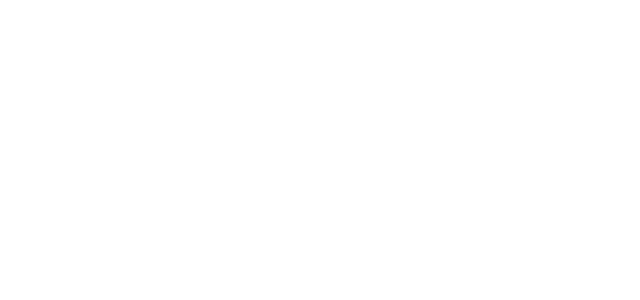
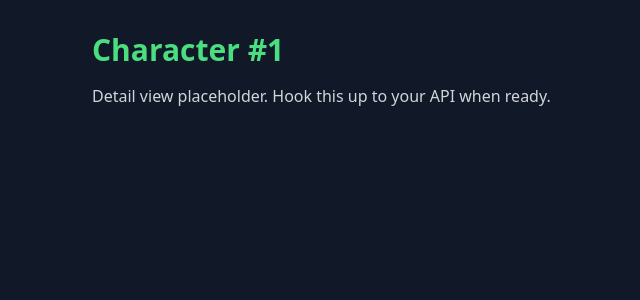
Before and after one commit to fatemeebrahimzadeh/rick-morty, a Nuxt app: page /character/1 in a window 1280 px wide. Before the commit this address had no page. Shown: the top 300 px of the page, without its empty margins (164-804 px from the left). Built offline with nearby package versions, Linux system fonts and the light colour scheme.

Commit message:
feat: add character details page with cards and pagination

```diff
--- /dev/null
+++ b/app/components/CharacterCard.vue
@@ -0,0 +1,5 @@
+<template>
+  <div class="bg-gray-800 border border-gray-700 rounded-lg p-4 shadow">
+    <p class="text-sm text-gray-400">Character card placeholder</p>
+  </div>
+</template>
--- /dev/null
+++ b/app/components/Pagination.vue
@@ -0,0 +1,5 @@
+<template>
+  <nav class="flex items-center gap-2 text-gray-200">
+    <span class="text-sm text-gray-400">Pagination placeholder</span>
+  </nav>
+</template>
--- /dev/null
+++ b/app/composables/useCharacters.ts
@@ -0,0 +1,12 @@
+import { ref } from 'vue'
+
+/**
+ * Minimal stub composable; replace with real API calls later.
+ */
+export function useCharacters() {
+  const characters = ref([])
+  const loading = ref(false)
+  const error = ref<Error | null>(null)
+
+  return { characters, loading, error }
+}
--- /dev/null
+++ b/app/pages/character/[id].vue
@@ -0,0 +1,17 @@
+<template>
+  <div class="min-h-screen bg-gray-900 text-gray-100 p-8">
+    <div class="max-w-3xl mx-auto">
+      <h1 class="text-3xl font-bold text-green-400">
+        Character #{{ id }}
+      </h1>
+      <p class="mt-4 text-gray-300">
+        Detail view placeholder. Hook this up to your API when ready.
+      </p>
+    </div>
+  </div>
+</template>
+
+<script setup lang="ts">
+const route = useRoute()
+const id = computed(() => route.params.id)
+</script>
```
